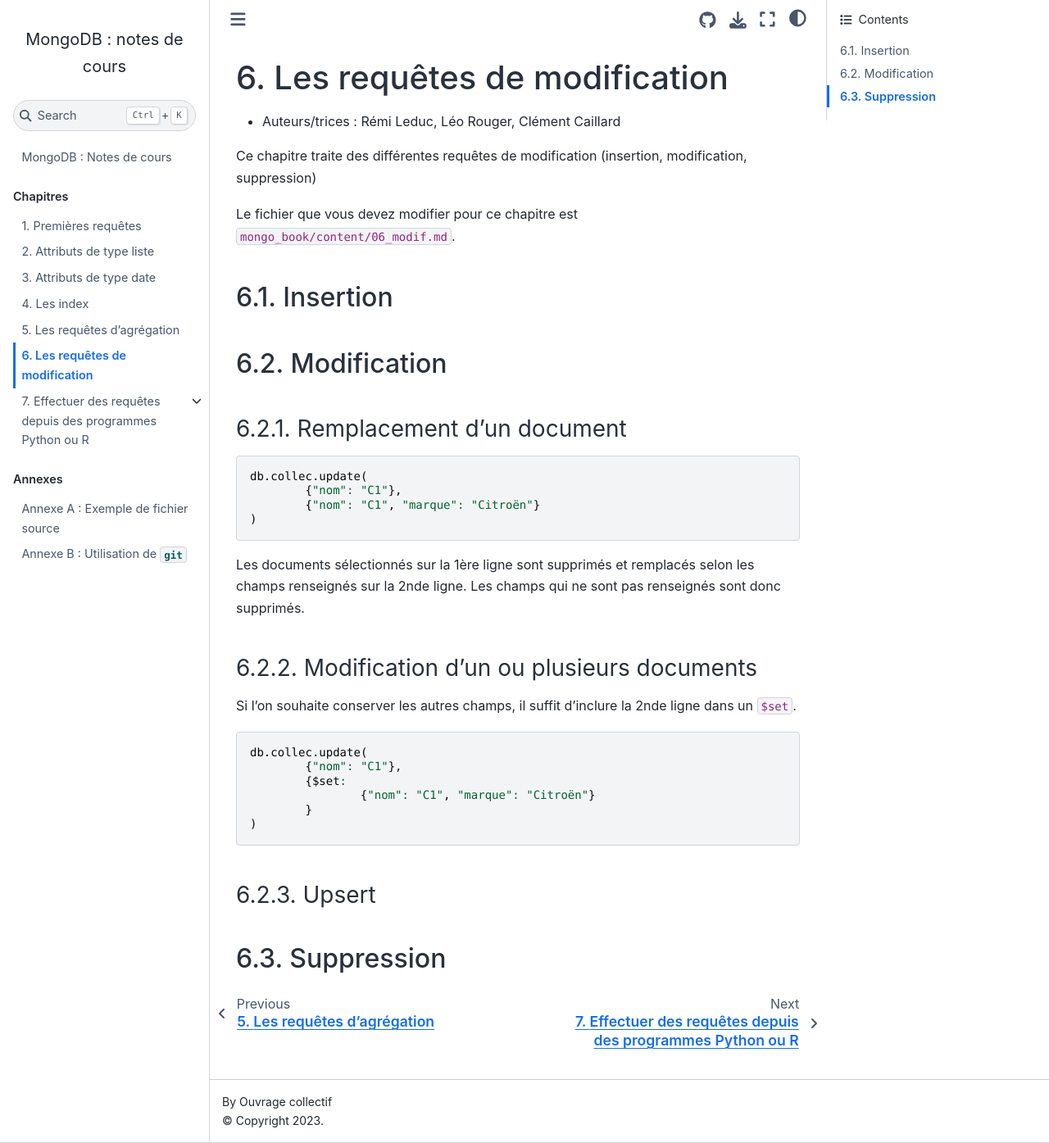
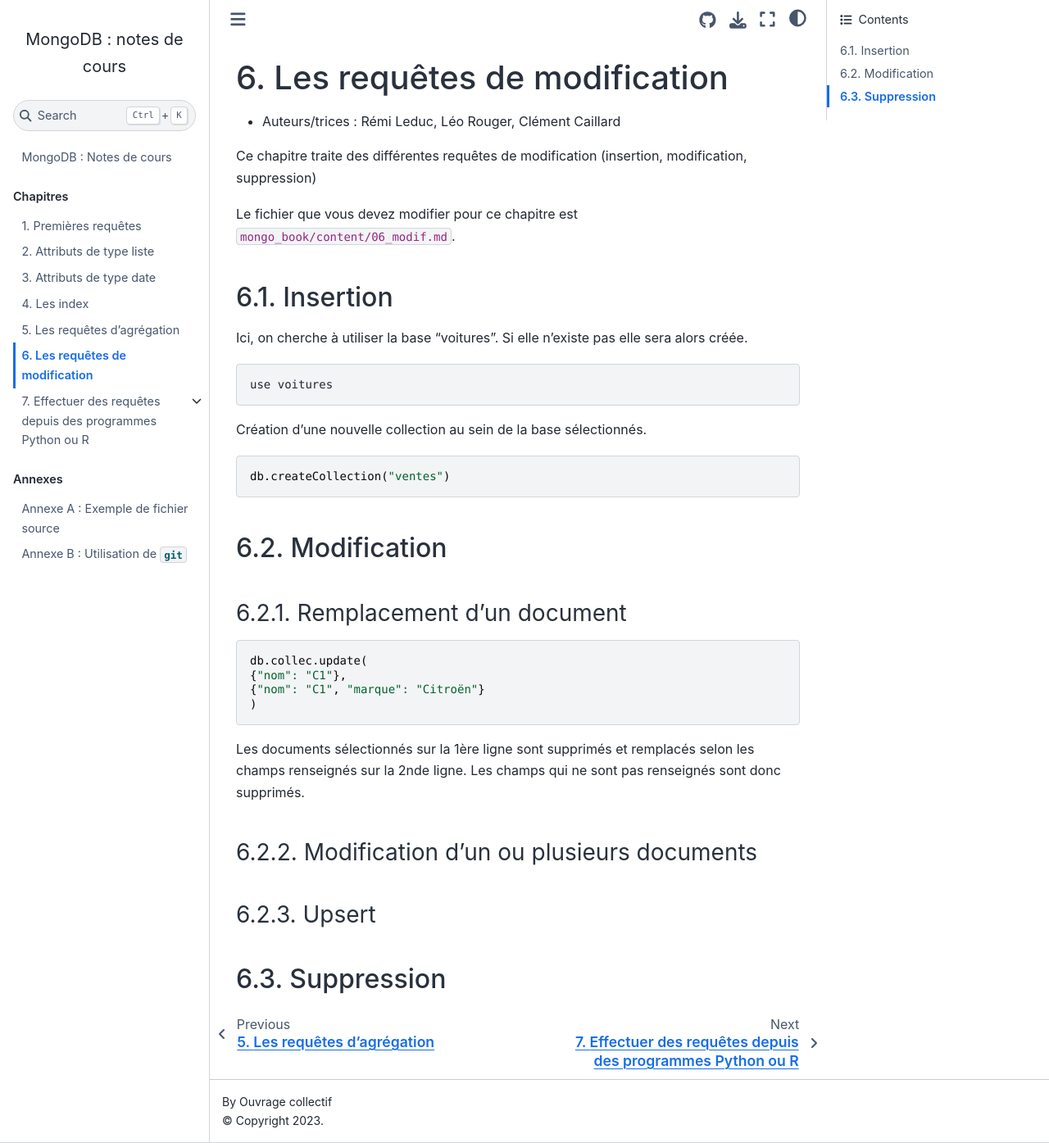
Before and after one commit to rtavenar/mongo_book, a Jupyter Book: the page built from content/06_modif.md, in a window 1280 px wide and 1395 px high. Shown: the whole window at 82% size. Built offline with Jupyter Book 1.0.4 settings and Sphinx 7.4.7 and the Sphinx Book theme 1.1.4, drawn with Linux system fonts in a browser that asks for light colours.

Commit message:
Update 06_modif.md

````diff
--- a/content/06_modif.md
+++ b/content/06_modif.md
@@ -22,27 +22,29 @@
 Le fichier que vous devez modifier pour ce chapitre est `mongo_book/content/06_modif.md`.
 
 ## Insertion
+Ici, on cherche à utiliser la base "voitures". Si elle n'existe pas elle sera alors créée.
+
+```{js echo = true, results = 'hide'}
+use voitures
+```
+Création d'une nouvelle collection au sein de la base sélectionnés.
+
+```js
+db.createCollection("ventes")
+```
+
 
 ## Modification
 ### Remplacement d'un document
 ```javascript
 db.collec.update(
-	{"nom": "C1"},
-	{"nom": "C1", "marque": "Citroën"}
+{"nom": "C1"},
+{"nom": "C1", "marque": "Citroën"}
 )
 ```
 Les documents sélectionnés sur la 1ère ligne sont supprimés et remplacés selon les champs renseignés sur la 2nde ligne. Les champs qui ne sont pas renseignés sont donc supprimés.
 
 ### Modification d'un ou plusieurs documents
-Si l'on souhaite conserver les autres champs, il suffit d'inclure la 2nde ligne dans un `$set`.
-```javascript
-db.collec.update(
-	{"nom": "C1"},
-	{$set:
-		{"nom": "C1", "marque": "Citroën"}
-	}
-)
-```
 
 ### Upsert
 
````
